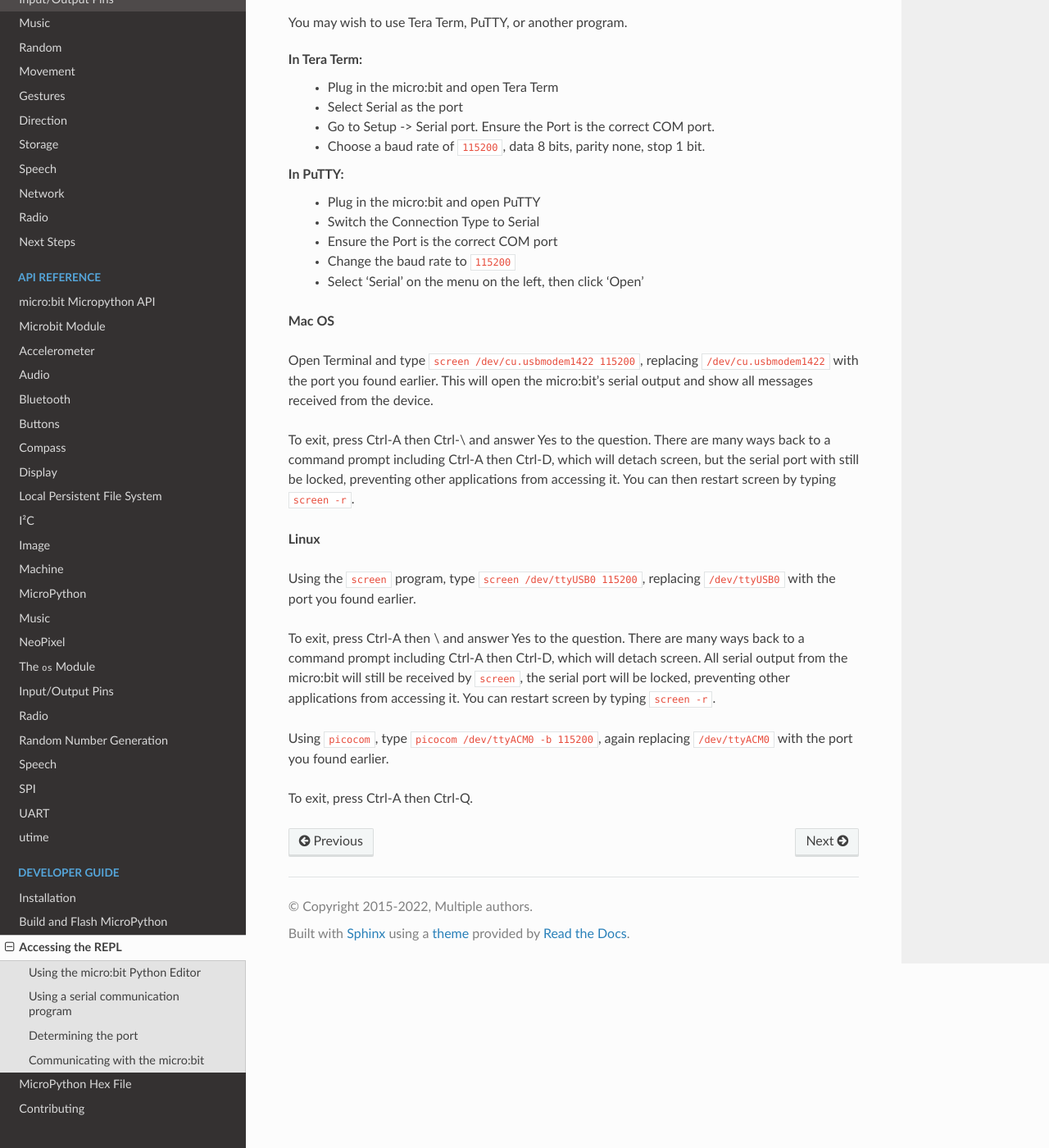
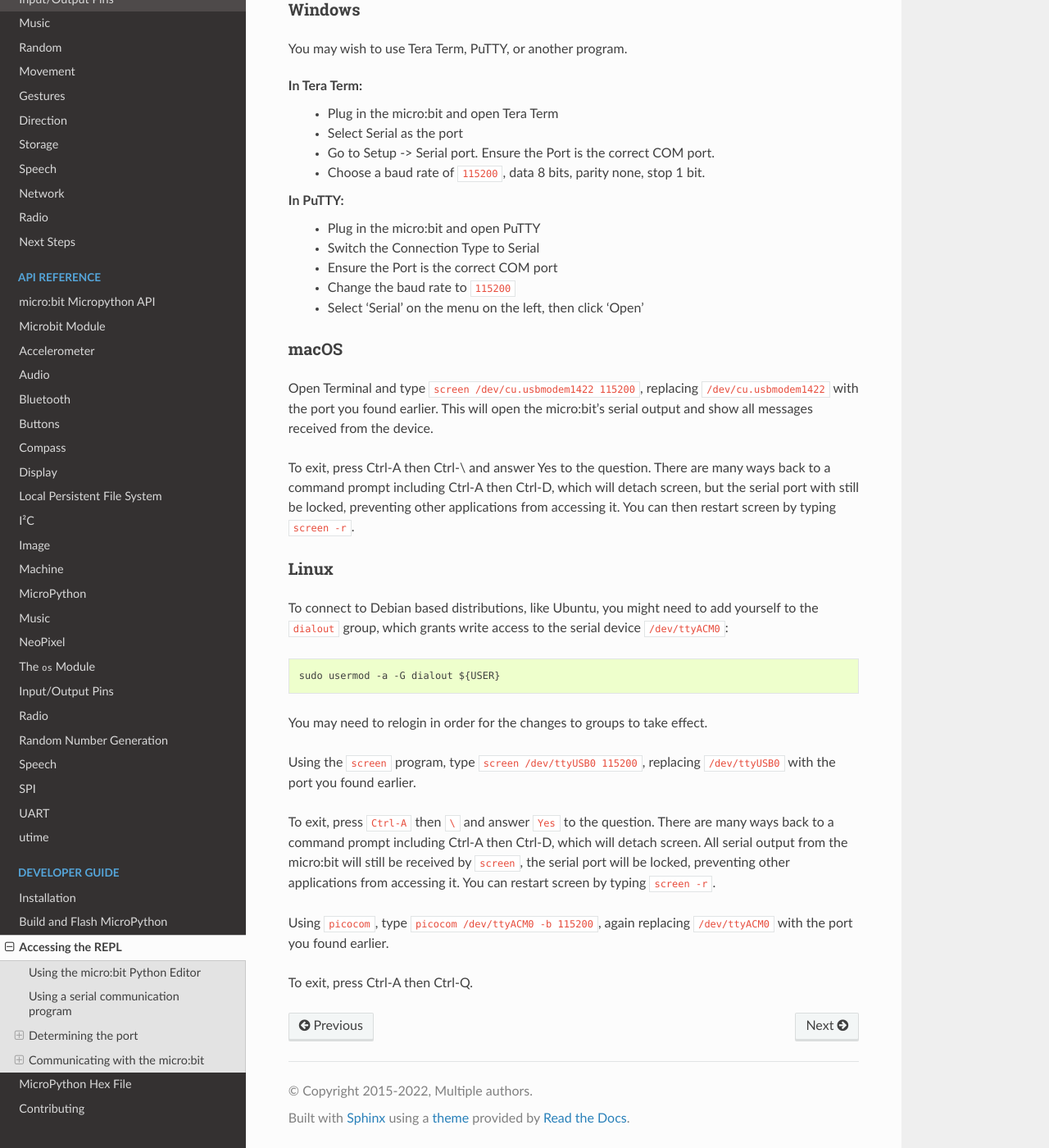
Before and after one commit to bbcmicrobit/micropython, a Sphinx documentation site: the page built from docs/devguide/repl.rst, in a window 1280 px wide and 1400 px high, scrolled down 1549 px. Shown: the whole window at 82% size. Built offline with Sphinx 7.4.7 and the Read the Docs theme 2.0.0, drawn with Linux system fonts in a browser that asks for light colours; some of the changed text lies outside the part shown.

Commit message:
docs: Add Linux dialout group to REPL page + minor improvements.
Updated a couple of links, and some minor formatting improvements.

```diff
--- a/docs/devguide/repl.rst
+++ b/docs/devguide/repl.rst
@@ -7,10 +7,12 @@
 REPL (Read-Evaluate-Print-Loop) allows the micro:bit to read and evaluate code
 in real-time as you write it.
 
+
 Using the micro:bit Python Editor
 ---------------------------------
+
 The browser-based Python editor has built-in REPL support, that can be accessed
-using `WebUSB <https://developers.google.com/web/updates/2016/03/access-usb-devices-on-the-web>`_.
+using `WebUSB <https://web.dev/usb/>`_.
 You can read more about how WebUSB is used in the editors in this article on
 `direct flashing from the browser in the micro:bit apps and editors <https://support.microbit.org/support/solutions/articles/19000084059>`_.
 
@@ -25,14 +27,16 @@
 3. Click the blue bar to ``Send CTRL-C for REPL`` or press ``CTRL`` + ``C`` on
    your keyboard to enter the REPL.
 
+
 Using a serial communication program
 ------------------------------------
 
-The `Mu Editor <https://codewith.mu/en/tutorials/1.0/repl>`_ has built-in
-support for REPL and even includes a real-time data plotter. Some other common
-options are `picocom` and `screen`. You will need to install a program and
-read the appropriate documentation to understand the basics of connecting to a
-device.
+The `Mu Editor <https://codewith.mu/en/tutorials/1.1/repl>`_ has built-in
+support for REPL and even includes a real-time data plotter.
+
+Some other common options are `picocom` and `screen`. You will need to install
+a program and read the appropriate documentation to understand the basics of
+connecting to a device.
 
 
 Determining the port
@@ -47,18 +51,21 @@
 computer for communicating. Before connecting to the micro:bit we must
 determine the port identifier.
 
-**Windows**
+Windows
+~~~~~~~
 
 When you have installed the aforementioned drivers the micro:bit will appear in
 device-manager as a COM port.
 
-**Mac OS**
+macOS
+~~~~~
 
 Open Terminal and type ``ls /dev/cu.*`` to see a list of connected serial
 devices; one of them will look like ``/dev/cu.usbmodem1422`` (the exact number
 will depend on your computer).
 
-**Linux**
+Linux
+~~~~~
 
 In terminal, type ``dmesg | tail`` which will show which ``/dev`` node the
 micro:bit was assigned (e.g. ``/dev/ttyUSB0``).
@@ -70,7 +77,8 @@
 Once you have found the port identifier you can use a serial terminal program
 to communicate with the micro:bit.
 
-**Windows**
+Windows
+~~~~~~~
 
 You may wish to use Tera Term, PuTTY, or another program.
 
@@ -88,7 +96,8 @@
 	* Select 'Serial' on the menu on the left, then click 'Open'
 
 
-**Mac OS**
+macOS
+~~~~~
 
 Open Terminal and type ``screen /dev/cu.usbmodem1422 115200``, replacing
 ``/dev/cu.usbmodem1422`` with the port you found earlier. This will open the
@@ -100,13 +109,22 @@
 applications from accessing it. You can then restart screen by typing
 ``screen -r``.
 
+Linux
+~~~~~
 
-**Linux**
+To connect to Debian based distributions, like Ubuntu, you might need
+to add yourself to the ``dialout`` group, which grants write access to the
+serial device ``/dev/ttyACM0``::
+
+  sudo usermod -a -G dialout ${USER}
+
+You may need to relogin in order for the changes to groups to take effect.
 
 Using the ``screen`` program, type ``screen /dev/ttyUSB0 115200``, replacing
 ``/dev/ttyUSB0`` with the port you found earlier.
 
-To exit, press Ctrl-A then \\ and answer Yes to the question. There are many
+To exit, press ``Ctrl-A`` then ``\`` and answer ``Yes`` to the question.
+There are many
 ways back to a command prompt including Ctrl-A then Ctrl-D, which will detach
 screen. All serial output from the micro:bit will still be received by
 ``screen``, the serial port will be locked, preventing other applications from
```
